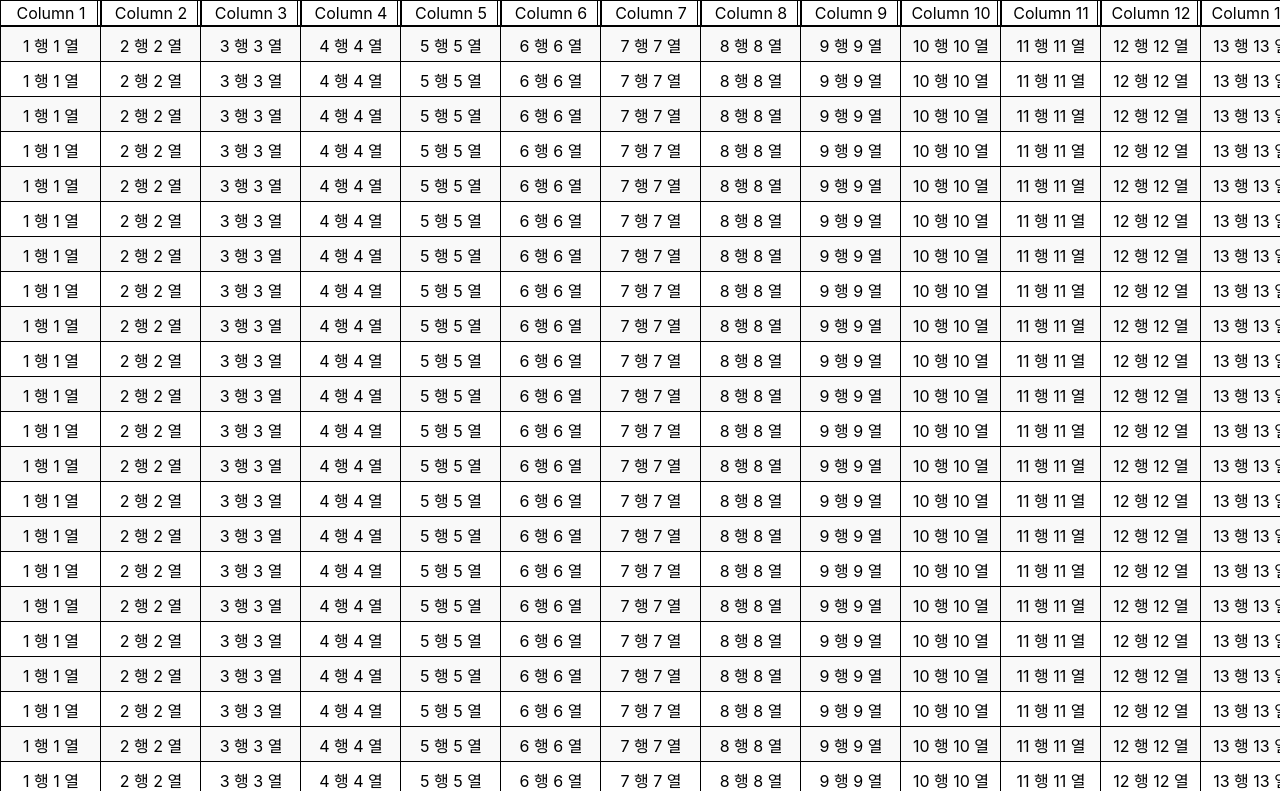
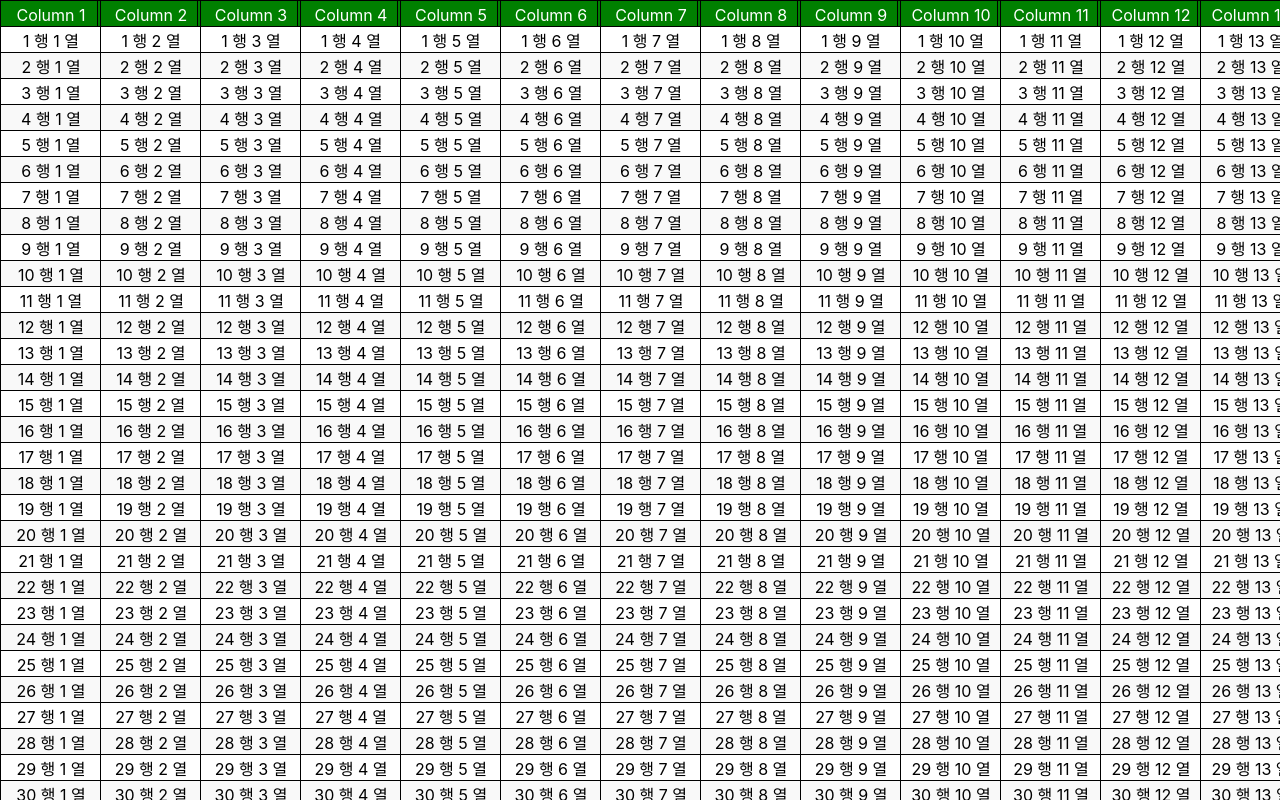
Before and after one commit to bavuchoko/reactable-table, a React (Create React App) app: page / in a window 1280 px wide. Built offline with nearby package versions, Linux system fonts and the light colour scheme.

Commit message:
[feat] 헤더 컨텐츠 스타일 커스텀 할 수 있도록

```diff
--- a/src/App.tsx
+++ b/src/App.tsx
@@ -23,17 +23,28 @@ function App() {
     const data = { header: headerData, content: contentData };
 
     const customTableStyle = {
-        // backgroundColor: 'lightgray',
+        headerStyle: {
+            background: "green",
+            color: "white",
+        },
     };
+
+    let vh = window.innerHeight * 0.01
+
+    document.documentElement.style.setProperty('--vh', `${vh}px`)
+
+    window.addEventListener('resize', () => {
+        let vh = window.innerHeight * 0.01
+        document.documentElement.style.setProperty('--vh', `${vh}px`)
+    })
 
 
     return (
-    <div className="App" style={{background:"red"}}>
+    <div className="App">
         <div
             style={{
                 width: "100%",
-                height: "100%",
-                background: "green",
+                height: "calc(100 * var(--vh))",
                 overflow: "auto", // Ensure this allows scrolling
             }}
         >
--- a/src/app/ReactableTable.tsx
+++ b/src/app/ReactableTable.tsx
@@ -6,27 +6,31 @@ import { useColumnWidths } from "./hook/useColumnWidths";
 //@ts-ignore
 import { useColumnOrder } from "./hook/useColumnOrder";
 
+const defaultColumnWidth = 100;
+const rowHeight = 26;
 
-const defaultColumnWidth = 100;
-const rowHeight = 35;
 interface HeaderData {
     id: string;  // Unique key for each column
     title: string; // Displayed column title
 }
 
 interface ContentData {
-    [key: string]: string; // Key-value pairs where the key matches header id
+    [key: string]: string;
 }
 
 interface ReactableTableProps {
     data: {
-        header: HeaderData[]; // Array of header objects
-        content: ContentData[]; // Array of content objects
+        header: HeaderData[];
+        content: ContentData[];
     };
-    customStyle?: React.CSSProperties; // Optional custom styles
+    customStyle?: {
+        headerStyle?: React.CSSProperties;
+        contentStyle?: React.CSSProperties;
+    };
 }
+
 const ReactableTable: React.FC<ReactableTableProps> = ({ data, customStyle }) => {
-    const { header, content } = data; // Extract header and content data from props
+    const { header, content } = data;
     const gridRef = useRef<Grid>(null);
     const { columnWidths, handleMouseDown } = useColumnWidths(data.header.length, defaultColumnWidth, gridRef);
     const { columnOrder, handleDragStart, handleDragOver, handleDrop } = useColumnOrder(data.header.length);
@@ -35,7 +39,7 @@ const ReactableTable: React.FC<ReactableTableProps> = ({ data, customStyle }) =>
     const [viewportHeight, setViewportHeight] = useState<number>(window.innerHeight);
 
 
-    // 화면 크기 변경을 감지하여 업데이트
+
     useEffect(() => {
         const handleResize = () => {
             setViewportWidth(window.innerWidth);
@@ -46,43 +50,57 @@ const ReactableTable: React.FC<ReactableTableProps> = ({ data, customStyle }) =>
             window.removeEventListener("resize", handleResize);
         };
     }, []);
-
-    // 열 너비를 가져오는 함수
+    console.log(viewportHeight)
     const getColumnWidth = (index: number) => columnWidths[index];
-
-
 
     return (
         <div style={{ width: "100%", height: "100%", overflow: "hidden", position: "relative" }}>
-            {/* 헤더 영역 */}
+            {/* 헤더와 데이터 영역을 하나로 통합 */}
+            <Grid
+                ref={gridRef}
+                columnCount={data.header.length}
+                columnWidth={getColumnWidth}
+                height={viewportHeight}
+                rowCount={data.content.length + 1}
+                rowHeight={() => rowHeight}
+                width={viewportWidth}
+                overscanCount={20}
+                itemData={columnWidths}
+            >
+                {({ columnIndex, rowIndex, style }: { columnIndex: number; rowIndex: number; style: React.CSSProperties }) => {
+                    const actualColumnIndex = columnOrder[columnIndex];
+                    const left = columnOrder
+                        .slice(0, columnIndex)
+                        .reduce((acc, cur) => acc + columnWidths[cur], 0);
+
+                    if (rowIndex === 0) {
+                        // 첫 번째 줄 (헤더 영역)
+                        return (
                             <div
                                 style={{
-                    display: "grid",
-                    gridTemplateColumns: columnOrder.map((index) => `${columnWidths[index]}px`).join(" "),
-                    // position: "sticky",
+                                    left,
+                                    width: columnWidths[actualColumnIndex],
+                                    border: "1px solid black",
+                                    display: "flex",
+                                    alignItems: "center",
+                                    justifyContent: "center",
+                                    background:"white",
+                                    position: "absolute",
                                     top: 0,
-                    background: "#fff",
-                    zIndex: 10
+                                    ...customStyle?.headerStyle, // customStyle.headerStyle applied last to override other styles
                                 }}
-            >
-                {columnOrder.map((index) => (
-
-                    <div
-                        key={index}
-                        style={{ width: columnWidths[index], border: "1px solid black", position: "relative", padding: "2px 0" }}
                             >
                                 <div
                                     draggable
-                            onDragStart={(e) => handleDragStart(e, index)}
+                                    onDragStart={(e) => handleDragStart(e, columnIndex)}
                                     onDragOver={(e) => handleDragOver(e)}
-                            onDrop={(e) => handleDrop(e, index)}
+                                    onDrop={(e) => handleDrop(e, columnIndex)}
+                                    style={{padding: "4px"}}
                                 >
-                            {header[index].title}
-                            {/*{`Column ${index + 1}`}*/}
+                                    {header[actualColumnIndex].title}
                                 </div>
-
                                 <div
-                            onMouseDown={(e) => handleMouseDown(e, index)}
+                                    onMouseDown={(e) => handleMouseDown(e, columnIndex)}
                                     style={{
                                         width: "7px",
                                         height: "100%",
@@ -95,34 +113,18 @@ const ReactableTable: React.FC<ReactableTableProps> = ({ data, customStyle }) =>
                                     }}
                                 >
                                     <div style={{
-                                borderLeft:"1px solid black",
-                                marginLeft:"auto",
-                                width:"3px",
-                                height:"100%",
+                                        borderLeft: "1px solid black",
+                                        marginLeft: "auto",
+                                        width: "3px",
+                                        height: "100%",
                                         // background:"red"
                                     }}/>
                                 </div>
                             </div>
-                ))}
-            </div>
+                        );
+                    }
 
-            {/* 데이터 영역 */}
-            <Grid
-                ref={gridRef}
-                columnCount={data.header.length}
-                columnWidth={getColumnWidth}
-                height={viewportHeight - rowHeight}
-                rowCount={data.content.length}
-                rowHeight={() => rowHeight}
-                width={viewportWidth}
-                itemData={columnWidths}
-            >
-                {({ columnIndex, rowIndex, style }: { columnIndex: number; rowIndex: number; style: React.CSSProperties }) => {
-                    const actualColumnIndex = columnOrder[columnIndex];
-                    const left = columnOrder
-                        .slice(0, columnIndex)
-                        .reduce((acc, cur) => acc + columnWidths[cur], 0);
-
+                    // 데이터 영역
                     return (
                         <div
                             style={{
@@ -136,12 +138,10 @@ const ReactableTable: React.FC<ReactableTableProps> = ({ data, customStyle }) =>
                                 background: rowIndex % 2 === 0 ? "#f9f9f9" : "#fff"
                             }}
                         >
-                            {data.content[actualColumnIndex][header[actualColumnIndex].id]}
-                            {/*{`R${rowIndex}, C${actualColumnIndex}`}*/}
+                            {content[rowIndex - 1][header[actualColumnIndex].id]}
                         </div>
                     );
                 }}
-
             </Grid>
         </div>
     );
```
Lines whose indentation alone changed are shown as unchanged.
